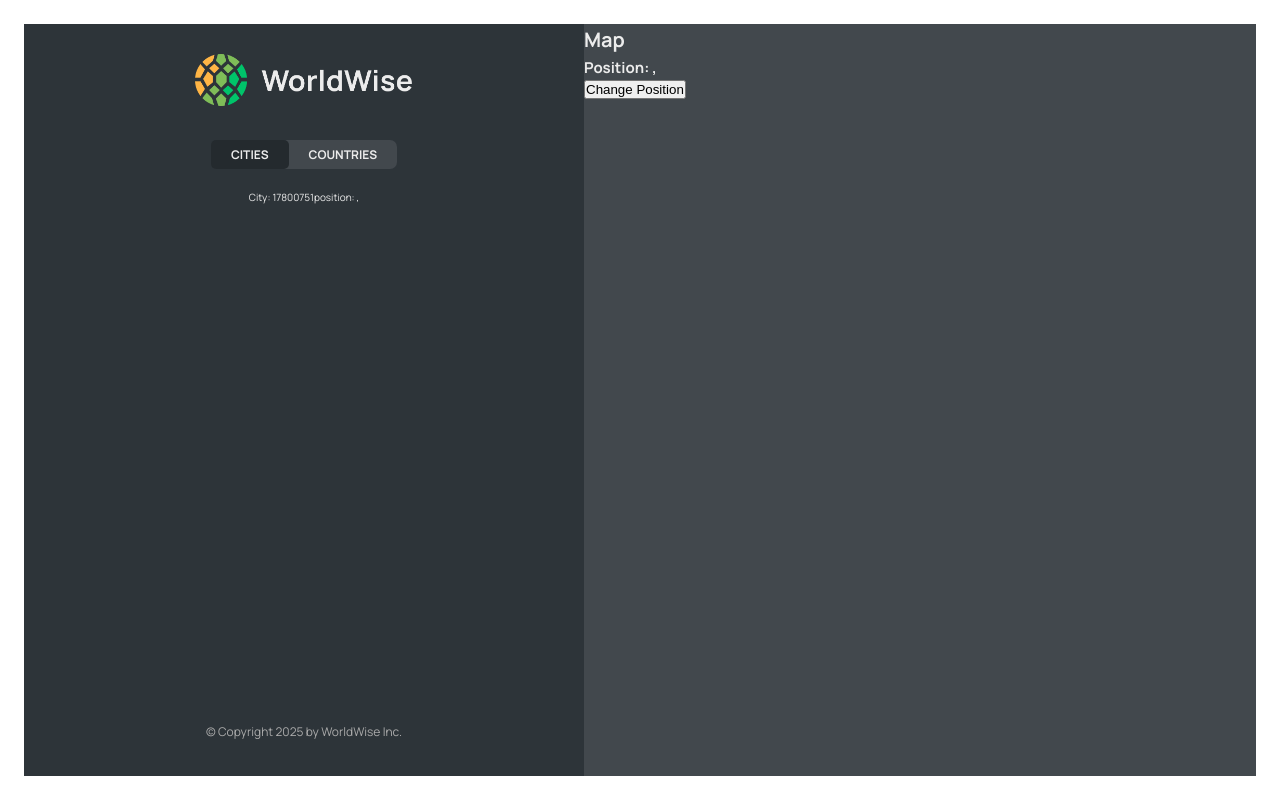
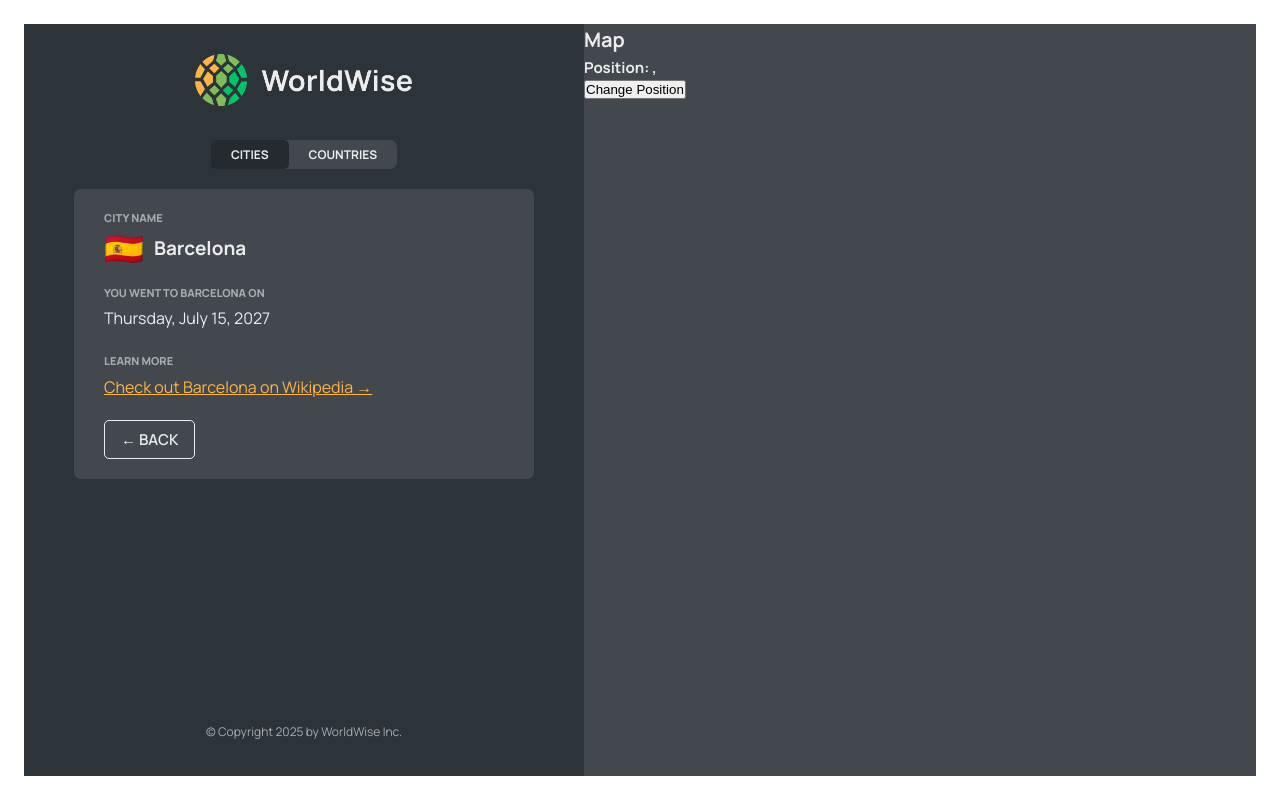
Before and after one commit to kdev307/react-worldwise, a React (Vite) app: page /app/cities/17800751 in a window 1280 px wide. Built offline with nearby package versions, Linux system fonts and the light colour scheme; data requests are answered from the project's data file.

Commit message:
Added Cities Context

```diff
--- a/src/App.jsx
+++ b/src/App.jsx
@@ -1,4 +1,3 @@
-import { useEffect, useState } from "react";
 import { BrowserRouter, Navigate, Route, Routes } from "react-router-dom";
 import Home from "./pages/Home";
 import Product from "./pages/Product";
@@ -10,30 +9,11 @@ import City from "./components/City";
 import CityList from "./components/CityList";
 import CountryList from "./components/CountryList";
 import Form from "./components/Form";
-
-const BASE_URL = "http://localhost:8000";
+import { CitiesProvider } from "./contexts/CitiesContext";
 
 function App() {
-    const [cities, setCities] = useState([]);
-    const [isLoading, setIsLoading] = useState(false);
-
-    useEffect(function () {
-        async function fetchCities() {
-            try {
-                setIsLoading(true);
-                const res = await fetch(`${BASE_URL}/cities`);
-                const data = await res.json();
-                setCities(data);
-            } catch {
-                alert("There was an error loading data...");
-            } finally {
-                setIsLoading(false);
-            }
-        }
-        fetchCities();
-    }, []);
-
     return (
+        <CitiesProvider>
             <BrowserRouter>
                 <Routes>
                     <Route index element={<Home />} />
@@ -42,20 +22,15 @@ function App() {
                     <Route path="login" element={<Login />} />
                     <Route path="app" element={<AppLayout />}>
                         <Route index element={<Navigate replace to="cities" />} />
-                    <Route
-                        path="cities"
-                        element={<CityList cities={cities} isLoading={isLoading} />}
-                    />
+                        <Route path="cities" element={<CityList />} />
                         <Route path="cities/:id" element={<City />} />
-                    <Route
-                        path="countries"
-                        element={<CountryList cities={cities} isLoading={isLoading} />}
-                    />
+                        <Route path="countries" element={<CountryList />} />
                         <Route path="form" element={<Form />} />
                     </Route>
                     <Route path="*" element={<PageNotFound />} />
                 </Routes>
             </BrowserRouter>
+        </CitiesProvider>
     );
 }
 
--- /dev/null
+++ b/src/components/BackButton.jsx
@@ -0,0 +1,19 @@
+import { useNavigate } from "react-router-dom";
+import Button from "./Button";
+
+function BackButton() {
+    const navigate = useNavigate();
+    return (
+        <Button
+            type="back"
+            onClick={(e) => {
+                e.preventDefault();
+                navigate(-1);
+            }}
+        >
+            &larr; Back
+        </Button>
+    );
+}
+
+export default BackButton;
--- a/src/components/City.jsx
+++ b/src/components/City.jsx
@@ -1,5 +1,9 @@
-import { useParams, useSearchParams } from "react-router-dom";
+import { useParams } from "react-router-dom";
 import styles from "./City.module.css";
+import { useEffect } from "react";
+import { useCities } from "../contexts/CitiesContext";
+import Spinner from "./Spinner";
+import BackButton from "./BackButton";
 
 const formatDate = (date) =>
     new Intl.DateTimeFormat("en", {
@@ -11,61 +15,55 @@ const formatDate = (date) =>
 
 function City() {
     const { id } = useParams();
-    const [searchParams, setSearchParams] = useSearchParams();
+    const { getCity, currentCity, isLoading } = useCities();
 
-    const lat = searchParams.get("lat");
-    const lng = searchParams.get("lng");
+    useEffect(
+        function () {
+            getCity(id);
+        },
+        [id]
+    );
 
-    // TEMP DATA
-    // const currentCity = {
-    //     cityName: "Lisbon",
-    //     emoji: "🇵🇹",
-    //     date: "2027-10-31T15:59:59.138Z",
-    //     notes: "My favorite city so far!",
-    // };
+    const { cityName, emoji, date, notes } = currentCity;
 
-    // const { cityName, emoji, date, notes } = currentCity;
+    if (isLoading) return <Spinner />;
 
     return (
-        <>
-            City: {id}
-            position: {lat}, {lng}
-        </>
-        // <div className={styles.city}>
-        //     <div className={styles.row}>
-        //         <h6>City name</h6>
-        //         <h3>
-        //             <span>{emoji}</span> {cityName}
-        //         </h3>
-        //     </div>
+        <div className={styles.city}>
+            <div className={styles.row}>
+                <h6>City name</h6>
+                <h3>
+                    <span>{emoji}</span> {cityName}
+                </h3>
+            </div>
 
-        //     <div className={styles.row}>
-        //         <h6>You went to {cityName} on</h6>
-        //         <p>{formatDate(date || null)}</p>
-        //     </div>
+            <div className={styles.row}>
+                <h6>You went to {cityName} on</h6>
+                <p>{formatDate(date || null)}</p>
+            </div>
 
-        //     {notes && (
-        //         <div className={styles.row}>
-        //             <h6>Your notes</h6>
-        //             <p>{notes}</p>
-        //         </div>
-        //     )}
+            {notes && (
+                <div className={styles.row}>
+                    <h6>Your notes</h6>
+                    <p>{notes}</p>
+                </div>
+            )}
 
-        //     <div className={styles.row}>
-        //         <h6>Learn more</h6>
-        //         <a
-        //             href={`https://en.wikipedia.org/wiki/${cityName}`}
-        //             target="_blank"
-        //             rel="noreferrer"
-        //         >
-        //             Check out {cityName} on Wikipedia &rarr;
-        //         </a>
-        //     </div>
+            <div className={styles.row}>
+                <h6>Learn more</h6>
+                <a
+                    href={`https://en.wikipedia.org/wiki/${cityName}`}
+                    target="_blank"
+                    rel="noreferrer"
+                >
+                    Check out {cityName} on Wikipedia &rarr;
+                </a>
+            </div>
 
-        //     <div>
-        //         <ButtonBack />
-        //     </div>
-        // </div>
+            <div>
+                <BackButton />
+            </div>
+        </div>
     );
 }
 
--- a/src/components/City.module.css
+++ b/src/components/City.module.css
@@ -3,7 +3,7 @@
     max-height: 70%;
     background-color: var(--color-dark--2);
     border-radius: 7px;
-  overflow: scroll;
+    overflow: auto;
 
     width: 100%;
     display: flex;
--- a/src/components/CityItem.jsx
+++ b/src/components/CityItem.jsx
@@ -1,5 +1,6 @@
 import { Link } from "react-router-dom";
 import styles from "./CityItem.module.css";
+import { useCities } from "../contexts/CitiesContext";
 
 const formatDate = (date) =>
     new Intl.DateTimeFormat("en", {
@@ -9,10 +10,17 @@ const formatDate = (date) =>
     }).format(new Date(date));
 
 function CityItem({ city }) {
+    const { currentCity } = useCities();
+
     const { cityName, emoji, date, id, position } = city;
     return (
         <li>
-            <Link className={styles.cityItem} to={`${id}?lat=${position.lat}&lng=${position.lng}`}>
+            <Link
+                className={`${styles.cityItem} ${
+                    id === currentCity.id ? styles["cityItem--active"] : ""
+                }`}
+                to={`${id}?lat=${position.lat}&lng=${position.lng}`}
+            >
                 <span className={styles.emoji}>{emoji}</span>
                 <h3 className={styles.name}>{cityName}</h3>
                 <time className={styles.data}>{formatDate(date)}</time>
--- a/src/components/CityList.jsx
+++ b/src/components/CityList.jsx
@@ -2,12 +2,14 @@ import CityItem from "./CityItem";
 import styles from "./CityList.module.css";
 import Spinner from "./Spinner";
 import Message from "./Message";
-function CityList({ cities, isLoading }) {
+import { useCities } from "../contexts/CitiesContext";
+function CityList() {
+    const { cities, isLoading } = useCities();
     if (isLoading) return <Spinner />;
     if (!cities.length)
         return <Message message="Add your first city by clicking on a city on the map" />;
     return (
-        <ul className={styles.CityList}>
+        <ul className={styles.cityList}>
             {cities.map((city) => (
                 <CityItem city={city} key={city.id} />
             ))}
--- a/src/components/CityList.module.css
+++ b/src/components/CityList.module.css
@@ -2,7 +2,7 @@
     width: 100%;
     height: 65vh;
     list-style: none;
-  overflow-y: scroll;
+    overflow-y: auto;
     overflow-x: hidden;
 
     display: flex;
--- a/src/components/CountryList.jsx
+++ b/src/components/CountryList.jsx
@@ -2,7 +2,9 @@ import CountryItem from "./CountryItem";
 import styles from "./CountryList.module.css";
 import Spinner from "./Spinner";
 import Message from "./Message";
-function CountryList({ cities, isLoading }) {
+import { useCities } from "../contexts/CitiesContext";
+function CountryList() {
+    const { cities, isLoading } = useCities();
     if (isLoading) return <Spinner />;
     if (!cities.length)
         return <Message message="Add your first city by clicking on a country on the map" />;
--- a/src/components/Form.jsx
+++ b/src/components/Form.jsx
@@ -5,6 +5,7 @@ import { useState } from "react";
 import styles from "./Form.module.css";
 import Button from "./Button";
 import { useNavigate } from "react-router-dom";
+import BackButton from "./BackButton";
 
 export function convertToEmoji(countryCode) {
     const codePoints = countryCode
@@ -46,15 +47,7 @@ function Form() {
 
             <div className={styles.buttons}>
                 <Button type="primary">Add</Button>
-                <Button
-                    type="back"
-                    onClick={(e) => {
-                        e.preventDefault();
-                        navigate(-1);
-                    }}
-                >
-                    &larr; Back
-                </Button>
+                <BackButton />
             </div>
         </form>
     );
--- /dev/null
+++ b/src/contexts/CitiesContext.jsx
@@ -0,0 +1,54 @@
+import { createContext, useContext, useEffect, useState } from "react";
+
+const BASE_URL = "http://localhost:8000";
+
+const CitiesContext = createContext();
+
+function CitiesProvider({ children }) {
+    const [cities, setCities] = useState([]);
+    const [isLoading, setIsLoading] = useState(false);
+    const [currentCity, setCurrentCity] = useState({});
+
+    useEffect(function () {
+        async function fetchCities() {
+            try {
+                setIsLoading(true);
+                const res = await fetch(`${BASE_URL}/cities`);
+                const data = await res.json();
+                setCities(data);
+            } catch {
+                alert("There was an error loading data...");
+            } finally {
+                setIsLoading(false);
+            }
+        }
+        fetchCities();
+    }, []);
+
+    async function getCity(id) {
+        try {
+            setIsLoading(true);
+            const res = await fetch(`${BASE_URL}/cities/${id}`);
+            const data = await res.json();
+            setCurrentCity(data);
+        } catch {
+            alert("There was an error loading data...");
+        } finally {
+            setIsLoading(false);
+        }
+    }
+
+    return (
+        <CitiesContext.Provider value={{ cities, isLoading, currentCity, getCity }}>
+            {children}
+        </CitiesContext.Provider>
+    );
+}
+
+function useCities() {
+    const context = useContext(CitiesContext);
+    if (!context) throw new Error("CitiesContext was used outside the CitiesProvider");
+    return context;
+}
+
+export { useCities, CitiesProvider };
```
Lines whose indentation alone changed are shown as unchanged.
